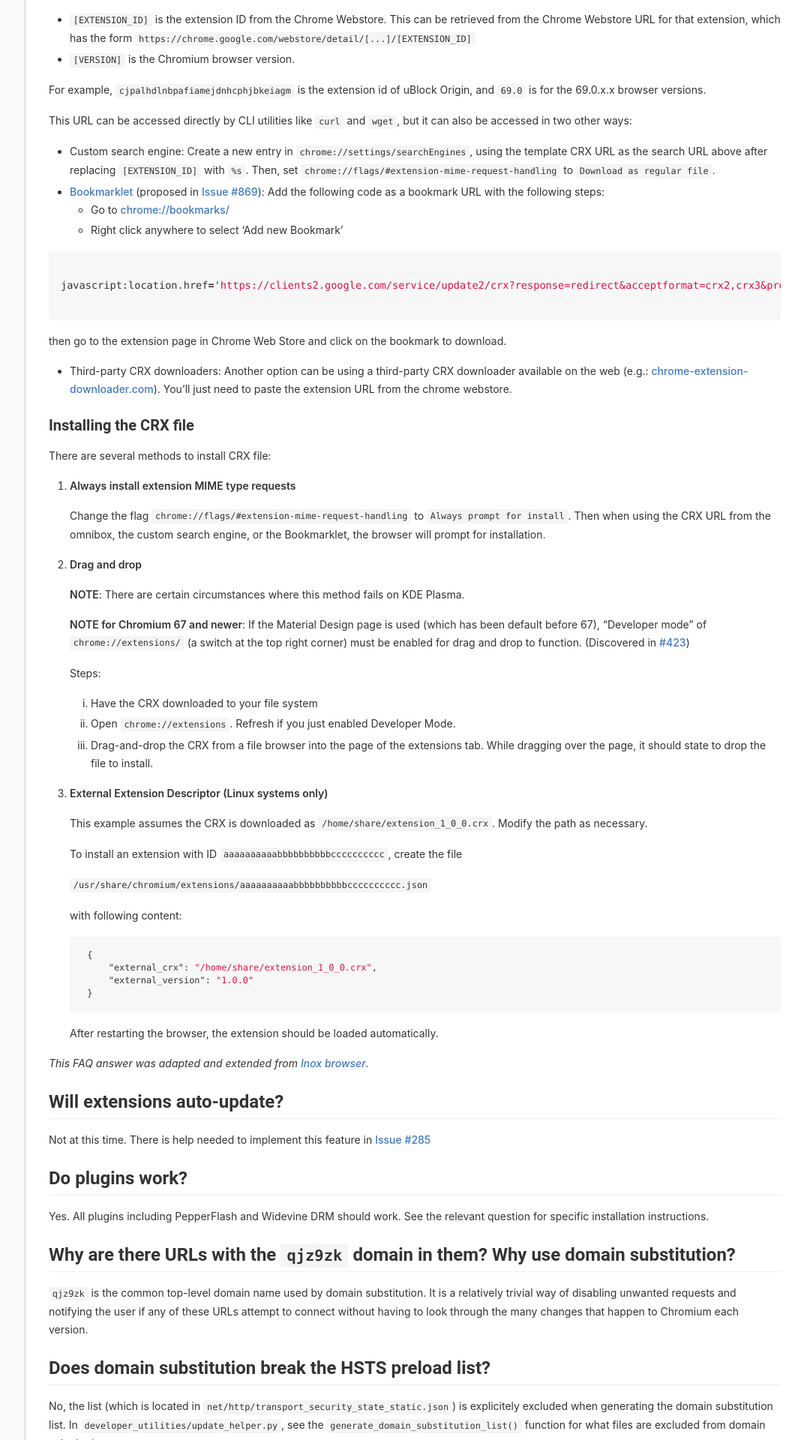
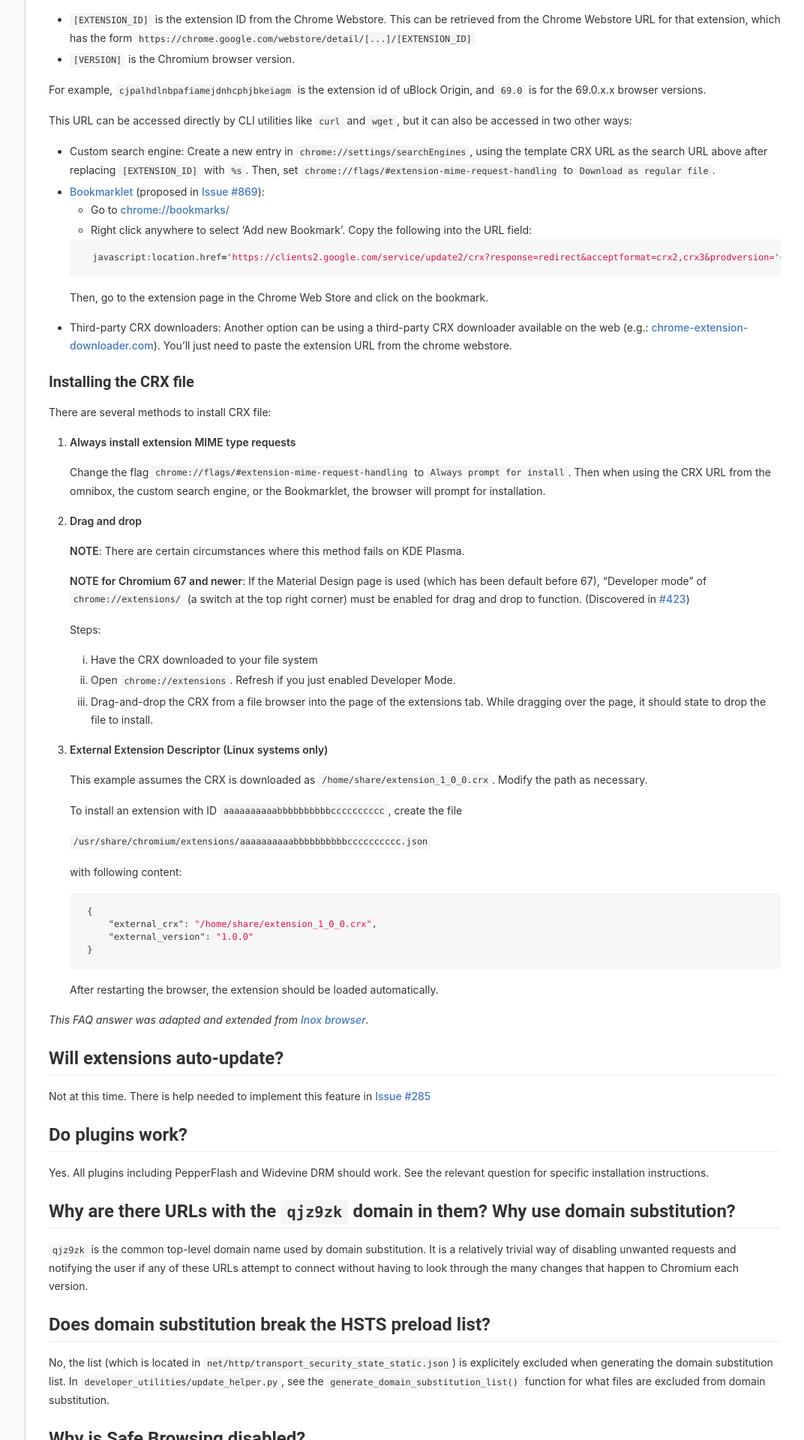
Before and after one commit to ungoogled-software/ungoogled-chromium-wiki, a Jekyll site: the page built from faq.md, in a window 1280 px wide. Shown: the part 959-2879 px from the top of the page at 75% size, without its empty margins (207-1279 px from the left). Built offline with Jekyll 4.4.1, drawn with Linux system fonts in a browser that asks for light colours.

Commit message:
FAQ: Fix formatting and wording

````diff
--- a/faq.md
+++ b/faq.md
@@ -26,20 +26,17 @@ Where:
 For example, `cjpalhdlnbpafiamejdnhcphjbkeiagm` is the extension id of uBlock Origin, and `69.0` is for the 69.0.x.x browser versions.
 
 This URL can be accessed directly by CLI utilities like `curl` and `wget`, but it can also be accessed in two other ways:
+
 * Custom search engine: Create a new entry in `chrome://settings/searchEngines`, using the template CRX URL as the search URL above after replacing `[EXTENSION_ID]` with `%s`. Then, set `chrome://flags/#extension-mime-request-handling` to `Download as regular file`.
-* [Bookmarklet](https://en.wikipedia.org/wiki/Bookmarklet) (proposed in [Issue #869](https://github.com/Eloston/ungoogled-chromium/issues/869)): Add the following code as a bookmark URL with the following steps:
+* [Bookmarklet](https://en.wikipedia.org/wiki/Bookmarklet) (proposed in [Issue #869](https://github.com/Eloston/ungoogled-chromium/issues/869)):
     * Go to [chrome://bookmarks/](chrome://bookmarks/)
-    * Right click anywhere to select 'Add new Bookmark'
+    * Right click anywhere to select 'Add new Bookmark'. Copy the following into the URL field:
 
+	```javascript
+	javascript:location.href='https://clients2.google.com/service/update2/crx?response=redirect&acceptformat=crx2,crx3&prodversion='+(navigator.appVersion.match(/Chrome\/(\S+)/)[1])+'&x=id%'+'3D'+(document.querySelector('a[href^="https://chrome.google.com/webstore/report/"]').pathname.match(/[^\/]+\/*$/)[0])+'%'+'26installsource%'+'3Dondemand%'+'26uc';
+	```
 
-```javascript
-
-javascript:location.href='https://clients2.google.com/service/update2/crx?response=redirect&acceptformat=crx2,crx3&prodversion='+(navigator.appVersion.match(/Chrome\/(\S+)/)[1])+'&x=id%'+'3D'+(document.querySelector('a[href^="https://chrome.google.com/webstore/report/"]').pathname.match(/[^\/]+\/*$/)[0])+'%'+'26installsource%'+'3Dondemand%'+'26uc';
-
-```
- then go to the extension page in Chrome Web Store and click on the bookmark to download.
-
-
+	Then, go to the extension page in the Chrome Web Store and click on the bookmark.
 
 * Third-party CRX downloaders: Another option can be using a third-party CRX downloader available on the web (e.g.: [chrome-extension-downloader.com](https://chrome-extension-downloader.com/)). You'll just need to paste the extension URL from the chrome webstore.
 
````
